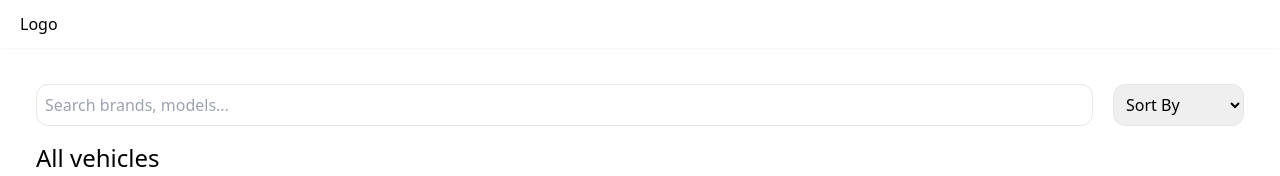
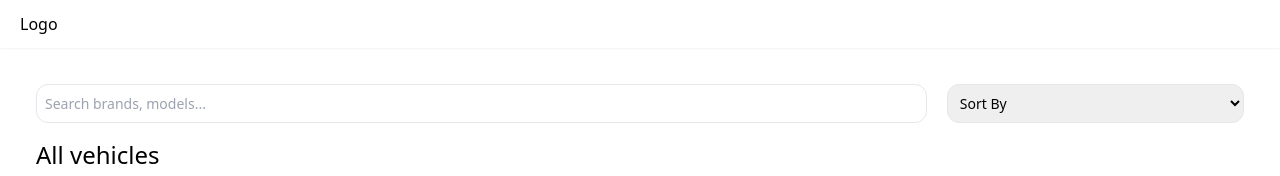
Before and after one commit to Bane96/nextjs-project, a Next.js app: page / in a window 1280 px wide. Shown: the top 176 px of the page. Built offline with nearby package versions, Linux system fonts and the light colour scheme.

Commit message:
FEAT: Apply better style for input fields

```diff
--- a/components/SearchBar.tsx
+++ b/components/SearchBar.tsx
@@ -21,14 +21,14 @@ const SearchBar = ({setSearch, search, sort, setSort, resetPage}: SearchBarProps
         <div>
             <div className="flex justify-center gap-5 mb-4">
                 <input
+                    className="input-primary w-3/4"
                     type="text"
                     placeholder="Search brands, models..."
-                    className="border p-2 rounded-xl w-full"
                     defaultValue={search}
                     onChange={handleSearch}
                 />
                 <select
-                    className="border p-2 rounded-xl"
+                    className="input-primary w-1/4"
                     value={sort}
                     onChange={(e) => setSort(e.target.value)}
                 >
--- a/styles/global.css
+++ b/styles/global.css
@@ -9,6 +9,9 @@
     .vehicle-section {
         @apply grid grid-cols-4 max-xl:grid-cols-3 max-lg:grid-cols-2 max-md:grid-cols-1 gap-10 mt-7;
     }
+    .input-primary {
+        @apply border p-2 rounded-xl text-sm focus:border-primary focus:ring-0 focus:outline-none hover:border-primary
+    }
 }
 .mySwiper{
     --swiper-navigation-color: white;
```
